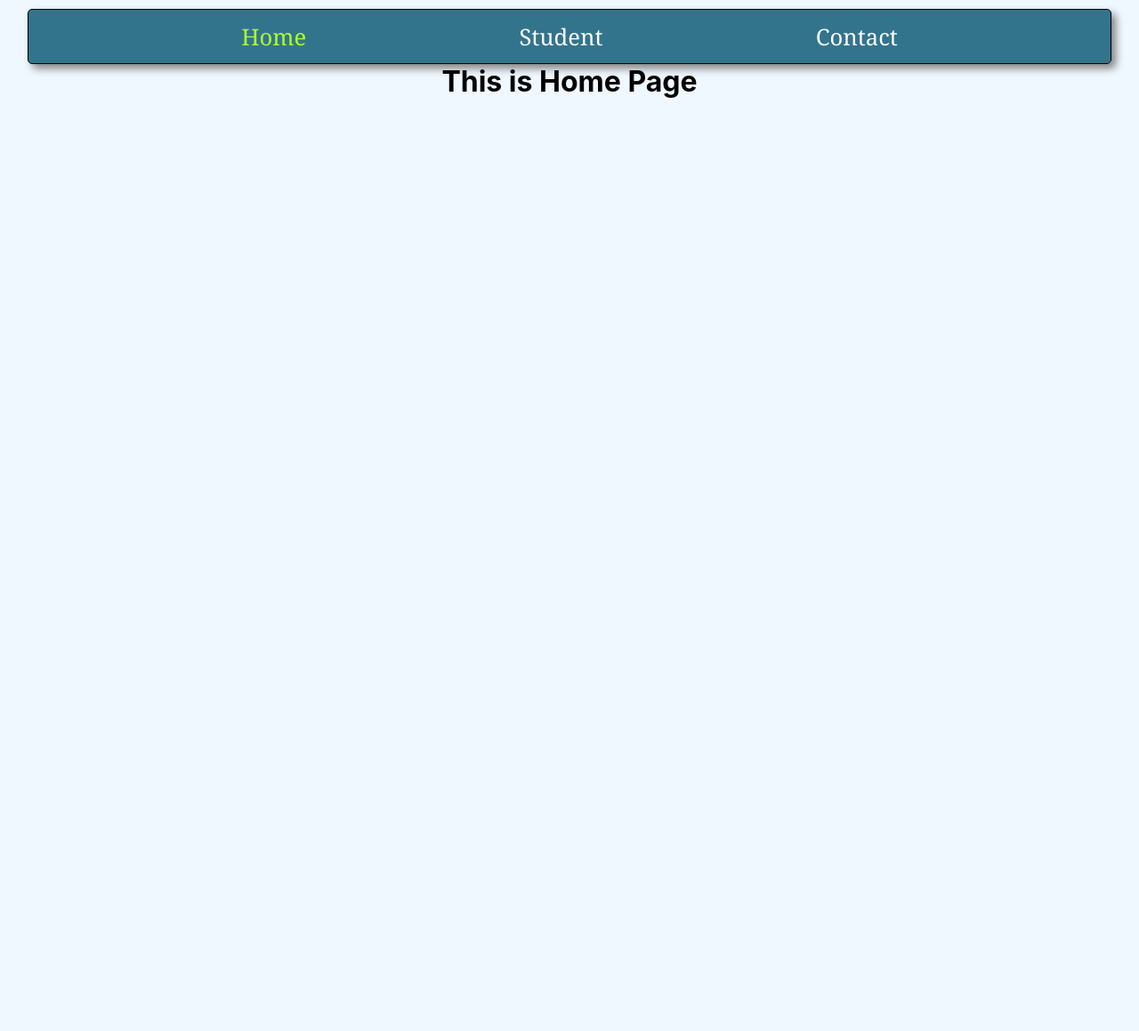
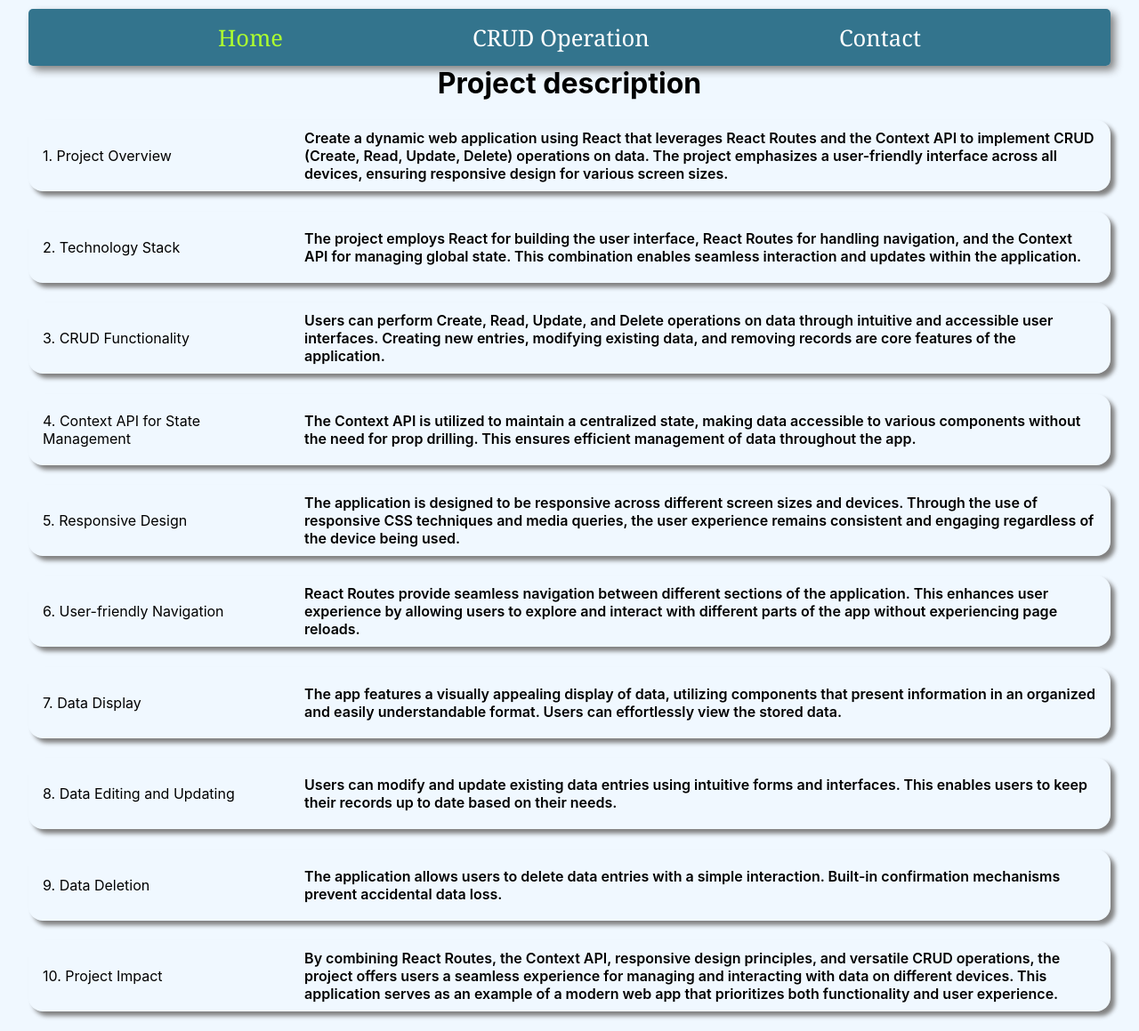
Before and after one commit to ErShubham2908/CURD-ContextAPI, a React (Create React App) app: page / in a window 1280 px wide. Shown: the whole page at 89% size. Before the commit the page ends 800 px from the top, so only its background shows below. Built offline with nearby package versions, Linux system fonts and the light colour scheme.

Commit message:
Add description on Home page

```diff
--- a/package.json
+++ b/package.json
@@ -13,6 +13,7 @@
     "react-dom": "^18.2.0",
     "react-router-dom": "^6.14.2",
     "react-scripts": "5.0.1",
+    "react-switch": "^7.0.0",
     "web-vitals": "^2.1.4"
   },
   "scripts": {
--- a/src/Components/AddNewStudent.js
+++ b/src/Components/AddNewStudent.js
@@ -20,7 +20,7 @@
 
     const handleClick = () => {
         ContextData.stuName.push(newStu);
-        Navi('/student')
+        Navi('/cruddata')
     }
   return (
     <div className='pDiv'>
@@ -39,7 +39,7 @@
           <input type='text' id='batch' placeholder='Enter Your Batch' name='Batch' onChange={handleChange} />
         </div>
         <button className='btn' type='button' onClick={handleClick} >Add New Student</button>
-        <button className='btn' type='button' onClick={() => Navi('/student')} >Cancel</button>
+        <button className='btn' type='button' onClick={() => Navi('/cruddata')} >Cancel</button>
       </form>
     </div>
   )
--- a/src/Components/EditStudent.js
+++ b/src/Components/EditStudent.js
@@ -20,7 +20,7 @@
     }
     const handleClick = () => {
         ContextData.stuName[IndexValue] = updateObj;
-        Navi('/student')
+        Navi('/cruddata')
         // Navi('/student')
     }
   return (
@@ -40,7 +40,7 @@
           <input type='text' id='batch' placeholder={ContextData.stuName[IndexValue].Batch} name='Batch' onChange={handleChange} />
         </div>
         <button className='btn' type='button' onClick={handleClick} >Update Student</button>
-        <button className='btn' type='button' onClick={() => Navi('/student')} >Cancel</button>
+        <button className='btn' type='button' onClick={() => Navi('/cruddata')} >Cancel</button>
       </form>
     </>
   )
--- a/src/Components/Home.js
+++ b/src/Components/Home.js
@@ -1,11 +1,114 @@
-import React from 'react'
+import React from "react";
 
 function Home() {
-  return (
-    <div>
-      <h1>This is Home Page</h1>
-    </div>
-  )
+    return (
+        <div>
+            <h1>Project description</h1>
+            {/* <div className="dDesc"> */}
+            <div className="dDesc">
+                <p className="pTopic">1. Project Overview</p>
+                <p className="pDesc">
+                    Create a dynamic web application using React that leverages
+                    React Routes and the Context API to implement CRUD (Create,
+                    Read, Update, Delete) operations on data. The project
+                    emphasizes a user-friendly interface across all devices,
+                    ensuring responsive design for various screen sizes.
+                </p>
+            </div>
+
+            <div className="dDesc">
+                <p className="pTopic">2. Technology Stack</p>
+                <p className="pDesc">
+                    The project employs React for building the user interface,
+                    React Routes for handling navigation, and the Context API
+                    for managing global state. This combination enables seamless
+                    interaction and updates within the application.
+                </p>
+            </div>
+
+            <div className="dDesc">
+                <p className="pTopic">3. CRUD Functionality</p>
+                <p className="pDesc">
+                    Users can perform Create, Read, Update, and Delete
+                    operations on data through intuitive and accessible user
+                    interfaces. Creating new entries, modifying existing data,
+                    and removing records are core features of the application.
+                </p>
+            </div>
+
+            <div className="dDesc">
+                <p className="pTopic">4. Context API for State Management</p>
+                <p className="pDesc">
+                    The Context API is utilized to maintain a centralized state,
+                    making data accessible to various components without the
+                    need for prop drilling. This ensures efficient management of
+                    data throughout the app.
+                </p>
+            </div>
+
+            <div className="dDesc">
+                <p className="pTopic">5. Responsive Design</p>
+                <p className="pDesc">
+                    The application is designed to be responsive across
+                    different screen sizes and devices. Through the use of
+                    responsive CSS techniques and media queries, the user
+                    experience remains consistent and engaging regardless of the
+                    device being used.
+                </p>
+            </div>
+
+            <div className="dDesc">
+                <p className="pTopic">6. User-friendly Navigation</p>
+                <p className="pDesc">
+                    React Routes provide seamless navigation between different
+                    sections of the application. This enhances user experience
+                    by allowing users to explore and interact with different
+                    parts of the app without experiencing page reloads.
+                </p>
+            </div>
+
+            <div className="dDesc">
+                <p className="pTopic">7. Data Display</p>
+                <p className="pDesc">
+                    The app features a visually appealing display of data,
+                    utilizing components that present information in an
+                    organized and easily understandable format. Users can
+                    effortlessly view the stored data.
+                </p>
+            </div>
+
+            <div className="dDesc">
+                <p className="pTopic">8. Data Editing and Updating</p>
+                <p className="pDesc">
+                    Users can modify and update existing data entries using
+                    intuitive forms and interfaces. This enables users to keep
+                    their records up to date based on their needs.
+                </p>
+            </div>
+
+            <div className="dDesc">
+                <p className="pTopic">9. Data Deletion</p>
+                <p className="pDesc">
+                    The application allows users to delete data entries with a
+                    simple interaction. Built-in confirmation mechanisms prevent
+                    accidental data loss.
+                </p>
+            </div>
+
+            <div className="dDesc">
+                <p className="pTopic">10. Project Impact</p>
+                <p className="pDesc">
+                    By combining React Routes, the Context API, responsive
+                    design principles, and versatile CRUD operations, the
+                    project offers users a seamless experience for managing and
+                    interacting with data on different devices. This application
+                    serves as an example of a modern web app that prioritizes
+                    both functionality and user experience.
+                </p>
+            </div>
+            {/* </div> */}
+        </div>
+    );
 }
 
-export default Home
+export default Home;
--- a/src/Components/RouteCompo.js
+++ b/src/Components/RouteCompo.js
@@ -10,11 +10,17 @@
 
 function RouteCompo() {
     const [studentData, setStudentData] = useState([
-        {Name : "John", Age: 23, Course: "MERN", Batch: "EA23"},
-        {Name : "Smit", Age: 29, Course: "MEAN", Batch: "EA203"},
-        {Name : "Kohli", Age: 25, Course: "JavScript", Batch: "EA123"},
-        {Name : "Dhoni", Age: 40, Course: "Python", Batch: "EA230"},
-        {Name : "Rohit", Age: 35, Course: "Java", Batch: "EA3"},
+        {Name : "Shubham Kumar",  Age: 23, Course: "Civil Eng.", Batch: "CIV21"},
+        {Name : "Milan Singh",    Age: 20, Course: "Electronic Eng.", Batch: "ECE20"},
+        {Name : "Surbhi Jha",   Age: 21, Course: "Web Developer Eng.", Batch: "CSE22"},
+        {Name : "Prachi Singh",   Age: 22, Course: "Java Developer Eng.", Batch: "IT21"},
+        {Name : "Sunny Kumar Singh",    Age: 21, Course: "Durgs Inspection Eng.", Batch: "BIO21"},
+        {Name : "Prashant Kumar ", Age: 23, Course: "Design and Model", Batch: "ME23"},
+        {Name : "Archana Singh",  Age: 21, Course: "C++ Developer Eng.", Batch: "CSE20"},
+        {Name : "Sachin Kumar Singh",   Age: 20, Course: "Python Developer Eng.", Batch: "CSE21"},
+        {Name : "Rajni Singh",    Age: 21, Course: "Audino Designer Eng.", Batch: "ECE21"},
+        {Name : "Sumit Kumar Singh",    Age: 23, Course: "Machine Learning", Batch: "CSE22"},
+        {Name : "Arvindra Singh", Age: 25, Course: "Data Structure", Batch: "IT23"},
     ])
 
   return (
@@ -22,23 +28,23 @@
       <BrowserRouter>
         <div className='pNav'>
           <NavLink className='pNavLink' style={({ isActive }) => ({color: isActive ? "greenyellow" : "white"})} to='/' > Home </NavLink>
-          <NavLink className='pNavLink' style={({ isActive }) => ({color: isActive ? "greenyellow" : "white"})} to='/student' >Student</NavLink>
+          <NavLink className='pNavLink' style={({ isActive }) => ({color: isActive ? "greenyellow" : "white"})} to='/cruddata' >CRUD Operation</NavLink>
           <NavLink className='pNavLink' style={({ isActive }) => ({color: isActive ? "greenyellow" : "white"})} to='/contact' >Contact</NavLink>
         </div>
         <Routes>
             <Route path='/' element={<Home />} />
             <Route path='/' element={<Home />} />
-            <Route path='/student' element={
+            <Route path='/cruddata' element={
                 <StoreData.Provider value={{stuName : studentData, updateStu : setStudentData}}>
                     <Student />
                 </StoreData.Provider>
             } />
-            <Route path='/addnewstudent' element={
+            <Route path='/addnewdata' element={
               <StoreData.Provider value={{stuName : studentData, updateStu : setStudentData}}>
                 <AddNewStudent />
               </StoreData.Provider>
             }/>
-            <Route path='/editstudent' element={
+            <Route path='/editdata' element={
               <StoreData.Provider value={{stuName : studentData, updateStu : setStudentData}}>
                 <EditStudent />
               </StoreData.Provider>
--- a/src/Components/Style.css
+++ b/src/Components/Style.css
@@ -5,6 +5,7 @@
 
 body{
     background-color: aliceblue;
+    /* background-color: #f8efea; */
 }
 
 h1{
@@ -12,14 +13,14 @@
 }
 .pNav{
     width: 95%;
-    height: 7.5vh;
+    height: 8vh;
     display: flex;
     margin-top: 10px;
     justify-content: space-evenly;
-    border: 1px solid black;
     box-shadow: 5px 5px 10px gray;
     margin-left: auto;
     margin-right: auto;
+    /* background-color: #9f430acf ; */
     background-color: #085573cf ;
     font-size: 1.6em;
     font-family: Georgia, 'Times New Roman', Times, serif;
@@ -35,23 +36,63 @@
 table{
     width: 95%;
     margin: auto;
-    border: 3px solid rgb(13, 223, 164);
+    border-left: 3px solid rgb(13, 223, 164);
+    border-right: 3px solid rgb(13, 223, 164);
 }
 
 th{
-    width: 15%;
+    /* width: 10%; */
+    /* text-align: left; */
+    font-size: 1.5rem;
+    border-bottom: 2px solid rgb(26, 41, 118);
+    border-top: 2px solid rgb(26, 41, 118);
+    /* border-radius: 5px; */
+    text-shadow: 5px -5px 5px gray;
+}
+
+th:nth-child(1){
+    width: 12%;
+}
+
+th:nth-child(2){
+    width: 8%;
+}
+
+th:nth-child(3){
+    width: 20%;
+}
+
+th:nth-child(4){
+    width: 10%;
+}
+
+th:nth-child(5){
+    width: 8%;
+}
+
+th:nth-child(6){
+    width: 7%;
+}
+
+td{
     text-align: left;
-    font-size: 1.5rem;
-    border: 2px solid rgb(26, 41, 118);
-    border-radius: 5px;
-}
-td{
-    width: 15%;
-    text-align: left;
-    font-size: 1.5em;
-    border: 1px solid rgb(238, 8, 142);
+    font-size: 1.2em;
+    border-bottom: 2px solid rgb(69, 8, 238);
     border-radius: 3px;
 }
+
+td:nth-child(2){
+    text-align: center;
+}
+
+td:nth-child(5){
+    text-align: center;
+}
+
+td:nth-child(6){
+    text-align: center;
+}
+
 
 .btn{
     width: 15%;
@@ -59,7 +100,6 @@
     overflow: hidden;
     float: right;
     margin-right: 2.5%;
-    border: 1px solid black;
     color: white;
     background-color: black;
     border-radius: 5px;
@@ -95,10 +135,8 @@
 }
 
 .form{
-    /* display: flex; */
     width: 99%;
     margin: auto;
-    /* border: 1px solid red; */
 }
 
 .lForm{
@@ -129,3 +167,33 @@
     border-radius: 5px;
     transition:.7s ease all ;
 }
+
+/* Home Style */
+
+.dDesc{
+    display: flex;
+    width: 95%;
+    height: 5em;
+    /* border-bottom: .15em solid black; */
+    /* border-right: .15em solid black; */
+    margin:  1.4em auto ;
+    align-items: center;
+    /* margin: 1em; */
+    box-sizing: border-box;
+    padding-right: 1rem;
+    border-radius: 1em;
+    box-shadow: 5px 5px 5px gray;
+}
+
+.pTopic{
+    width: 25%;
+    display: block;
+    text-align: left;
+    margin: auto 1em ;
+}
+
+.pDesc{
+    width: 80%;
+    text-align: left;
+    font-weight: 600;
+}
--- a/src/Store/DataStore.js
+++ /dev/null
@@ -1,3 +0,0 @@
-import React, { createContext } from "react";
-
-export const Store = createContext();
```
Also changed, not shown: src/Components/Student.js (+6 -6 lines), 1 other file (tests, documents, lock files or other folders).
